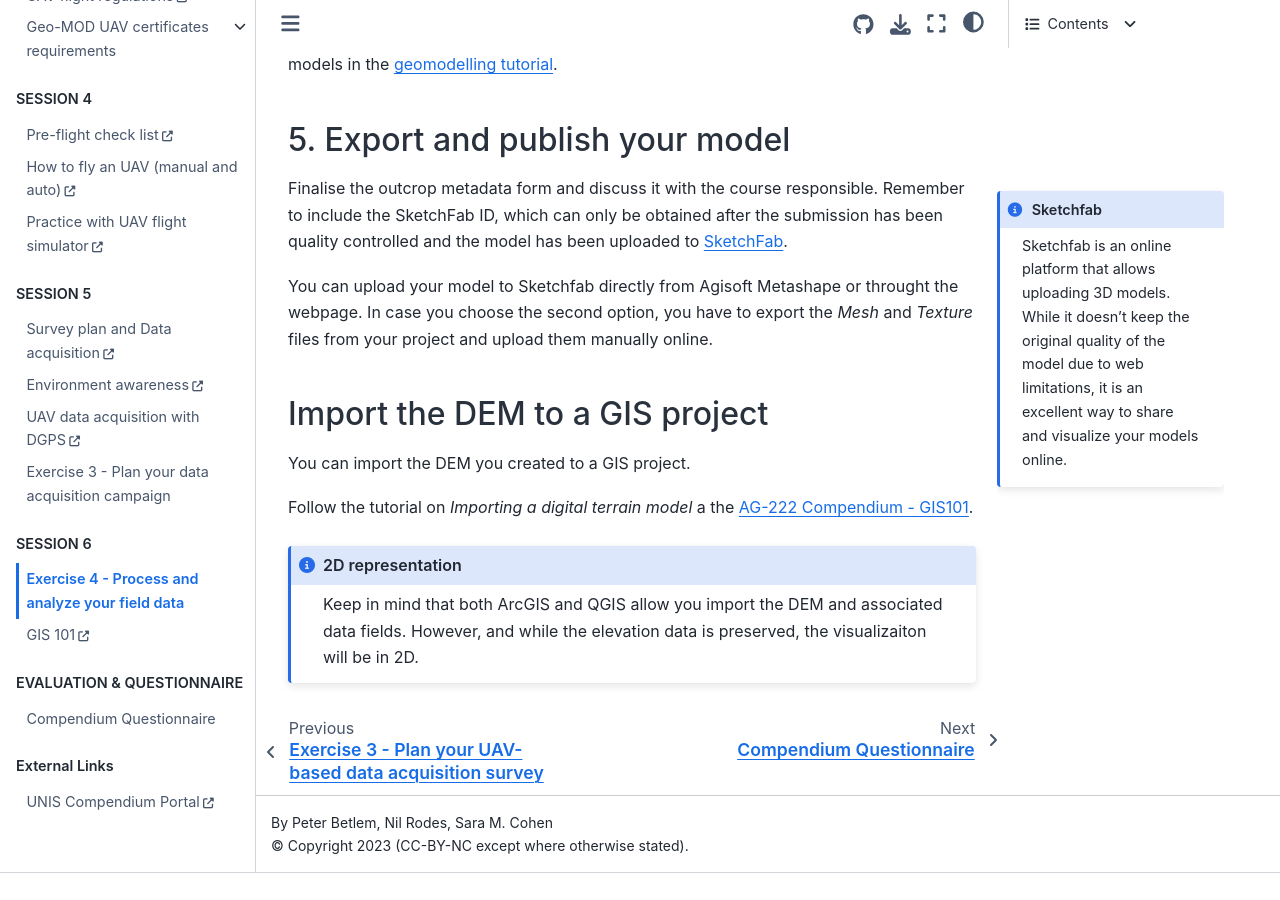
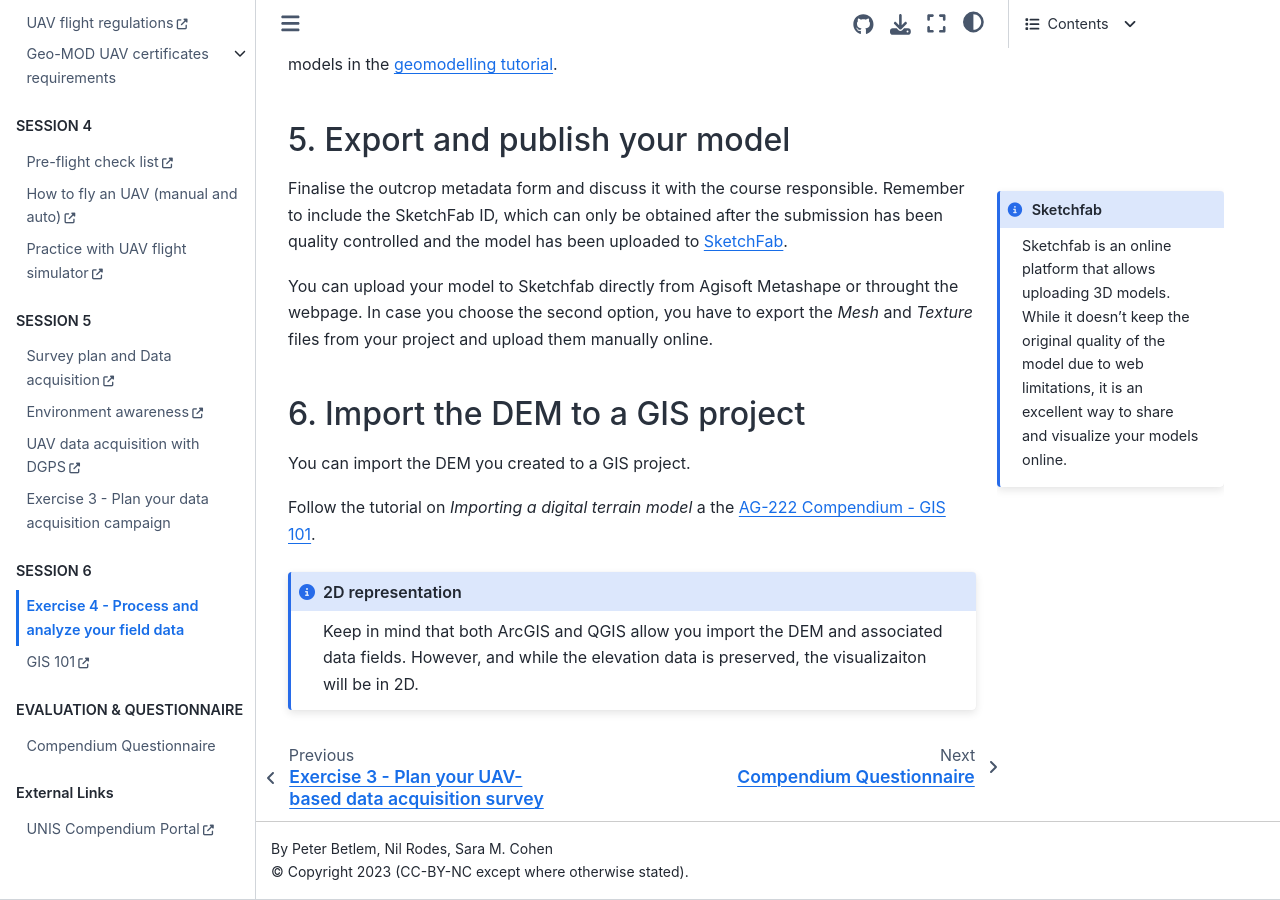
Before and after one commit to UNISvalbard/Geo-MOD, a Jupyter Book: the page built from content/lessons/data_process_exercise/data_process.md, in a window 1280 px wide and 900 px high, scrolled down 2218 px. Built offline with Jupyter Book 1.0.4 settings and Sphinx 7.4.7 and the Sphinx Book theme 1.1.4, drawn with Linux system fonts in a browser that asks for light colours; before the commit the page ends 3091 px from its top, so only the background shows below that.

Commit message:
updates on data process exercise

````diff
--- a/content/lessons/data_process_exercise/data_process.md
+++ b/content/lessons/data_process_exercise/data_process.md
@@ -96,10 +96,10 @@
 
 You can upload your model to Sketchfab directly from Agisoft Metashape or throught the webpage. In case you choose the second option, you have to export the _Mesh_ and _Texture_ files from your project and upload them manually online.
 
-## Import the DEM to a GIS project
+## 6. Import the DEM to a GIS project
 You can import the DEM you created to a GIS project.
 
-Follow the tutorial on _Importing a digital terrain model_ a the [AG-222 Compendium - GIS101](https://unisvalbard.github.io/AG222/content/lessons/gis/gis.html).
+Follow the tutorial on _Importing a digital terrain model_ a the [AG-222 Compendium - GIS 101](https://unisvalbard.github.io/AG222/content/lessons/gis/gis.html).
 
 ```{admonition} 2D representation
 :class: note
````
